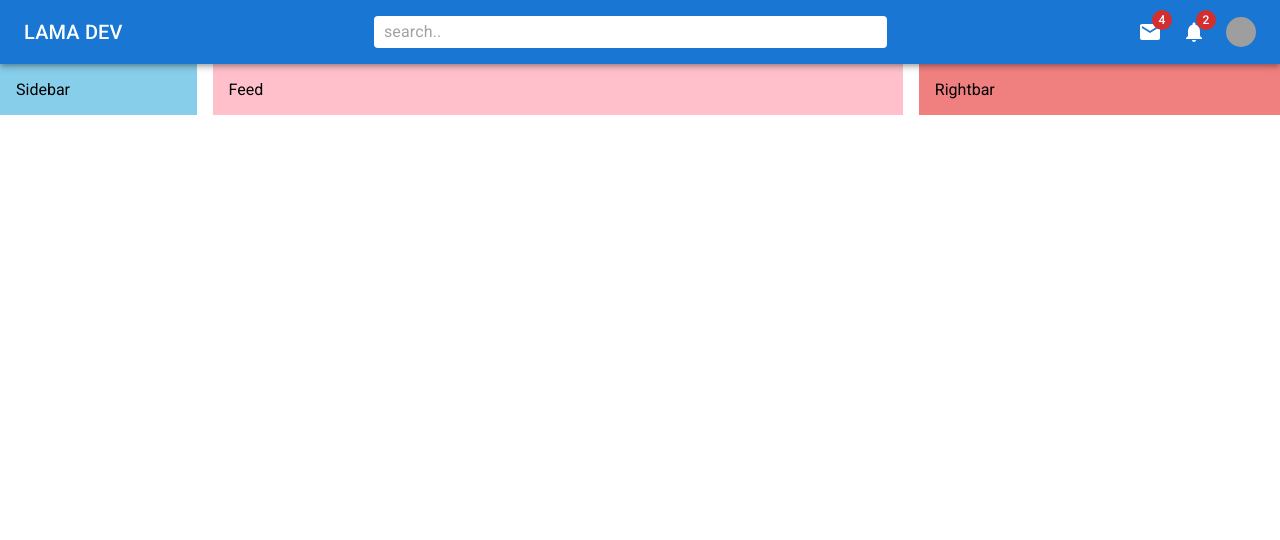
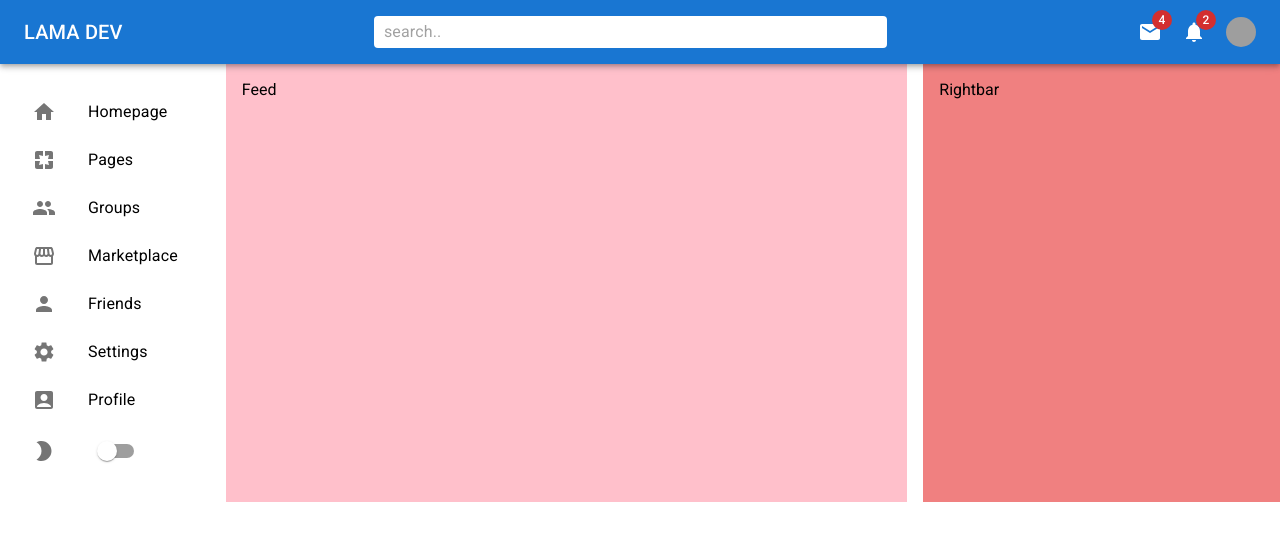
Before and after one commit to asitha-navaratne/mui-react-crash-course, a React (Vite) app: page / in a window 1280 px wide. Shown: the top 540 px of the page. Built offline with nearby package versions, Linux system fonts and the light colour scheme; grey boxes are pictures that could not be loaded.

Commit message:
Sidebar complete

```diff
--- a/src/components/Navbar.jsx
+++ b/src/components/Navbar.jsx
@@ -1,3 +1,5 @@
+import { useState } from "react";
+
 import {
   AppBar,
   Avatar,
@@ -11,7 +13,6 @@
   styled,
 } from "@mui/material";
 import { Mail, Notifications, Pets } from "@mui/icons-material";
-import { useState } from "react";
 
 const StyledToolbar = styled(Toolbar)({
   display: "flex",
--- a/src/components/Sidebar.jsx
+++ b/src/components/Sidebar.jsx
@@ -1,14 +1,92 @@
-import { Box } from "@mui/material";
+import {
+  Box,
+  List,
+  ListItem,
+  ListItemButton,
+  ListItemIcon,
+  ListItemText,
+  Switch,
+} from "@mui/material";
+import {
+  AccountBox,
+  Group,
+  Home,
+  ModeNight,
+  Pages,
+  Person,
+  Settings,
+  Storefront,
+} from "@mui/icons-material";
 
 const Sidebar = () => {
   return (
-    <Box
-      bgcolor={"skyblue"}
-      sx={{ display: { xs: "none", sm: "block" } }}
-      flex={1}
-      p={2}
-    >
-      Sidebar
+    <Box sx={{ display: { xs: "none", sm: "block" } }} flex={1} p={2}>
+      <List>
+        <ListItem disablePadding>
+          <ListItemButton component="a" href="#">
+            <ListItemIcon>
+              <Home />
+            </ListItemIcon>
+            <ListItemText primary="Homepage" />
+          </ListItemButton>
+        </ListItem>
+        <ListItem disablePadding>
+          <ListItemButton component="a" href="#">
+            <ListItemIcon>
+              <Pages />
+            </ListItemIcon>
+            <ListItemText primary="Pages" />
+          </ListItemButton>
+        </ListItem>
+        <ListItem disablePadding>
+          <ListItemButton component="a" href="#">
+            <ListItemIcon>
+              <Group />
+            </ListItemIcon>
+            <ListItemText primary="Groups" />
+          </ListItemButton>
+        </ListItem>
+        <ListItem disablePadding>
+          <ListItemButton component="a" href="#">
+            <ListItemIcon>
+              <Storefront />
+            </ListItemIcon>
+            <ListItemText primary="Marketplace" />
+          </ListItemButton>
+        </ListItem>
+        <ListItem disablePadding>
+          <ListItemButton component="a" href="#">
+            <ListItemIcon>
+              <Person />
+            </ListItemIcon>
+            <ListItemText primary="Friends" />
+          </ListItemButton>
+        </ListItem>
+        <ListItem disablePadding>
+          <ListItemButton component="a" href="#">
+            <ListItemIcon>
+              <Settings />
+            </ListItemIcon>
+            <ListItemText primary="Settings" />
+          </ListItemButton>
+        </ListItem>
+        <ListItem disablePadding>
+          <ListItemButton component="a" href="#">
+            <ListItemIcon>
+              <AccountBox />
+            </ListItemIcon>
+            <ListItemText primary="Profile" />
+          </ListItemButton>
+        </ListItem>
+        <ListItem disablePadding>
+          <ListItemButton component="a" href="#">
+            <ListItemIcon>
+              <ModeNight />
+            </ListItemIcon>
+            <Switch />
+          </ListItemButton>
+        </ListItem>
+      </List>
     </Box>
   );
 };
```
